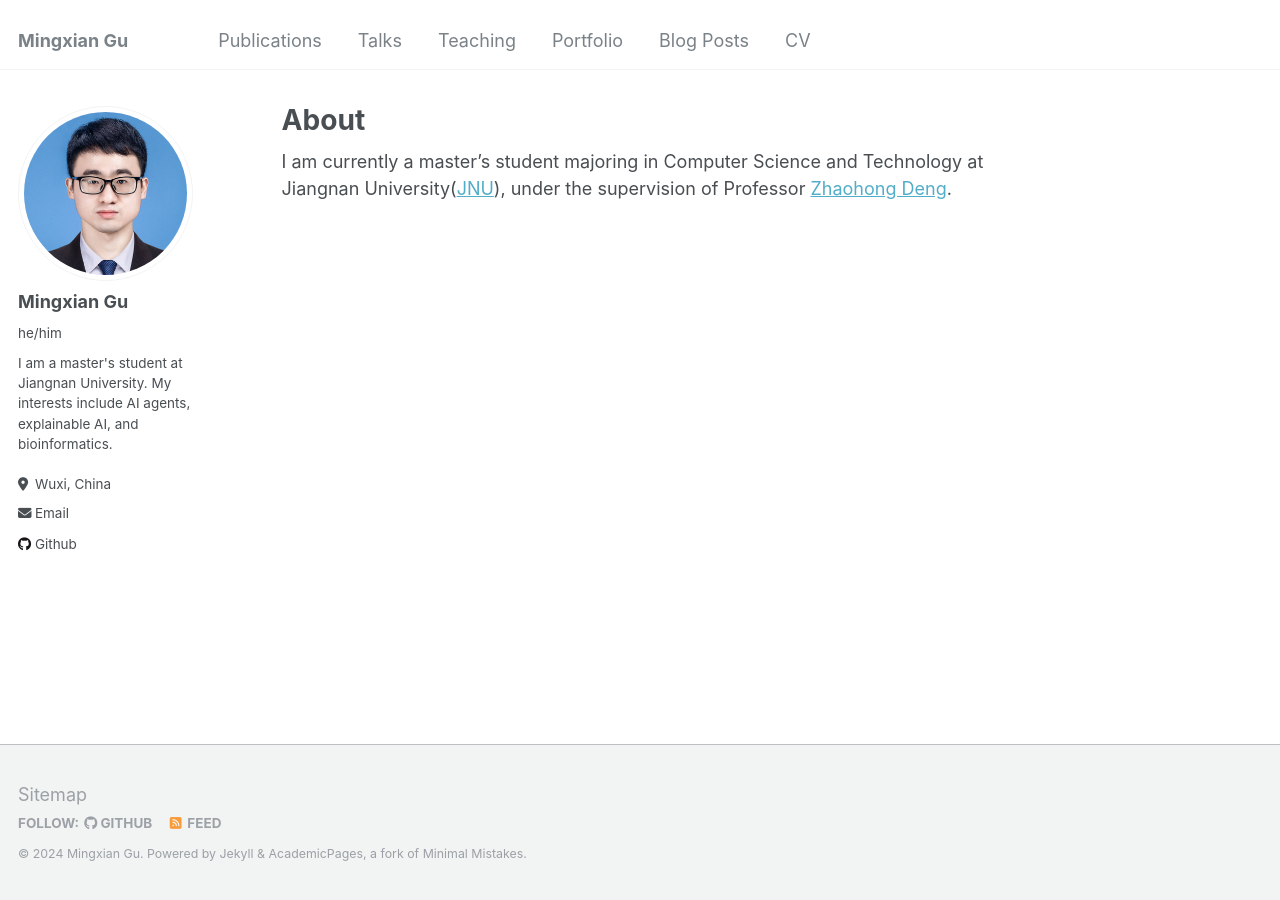
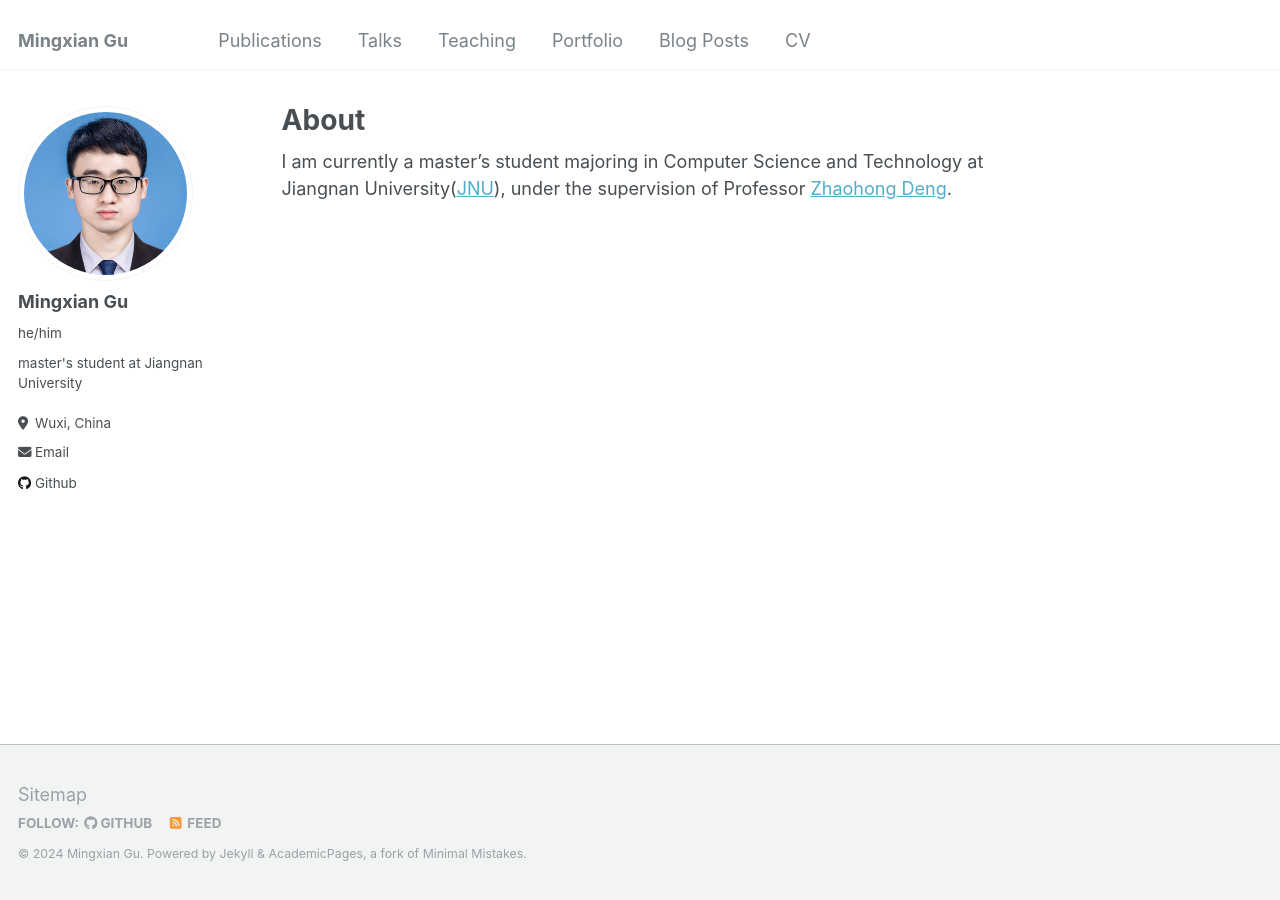
Before and after one commit to 0x7C08/0x7C08.github.io, a Jekyll site: the page built from _pages/about.md, in a window 1280 px wide. Built offline with Jekyll 4.4.1, drawn with Linux system fonts in a browser that asks for light colours.

Commit message:
Update _config.yml

```diff
--- a/_config.yml
+++ b/_config.yml
@@ -24,7 +24,7 @@ author:
   avatar           : "profile.png"
   name             : "Mingxian Gu"
   pronouns         : "he/him"
-  bio              : "I am a master's student at Jiangnan University. My interests include AI agents, explainable AI, and bioinformatics."
+  bio              : "master's student at Jiangnan University"
   location         : "Wuxi, China"
   employer         : # "Red Brick University"
   uri              : # URL
```
